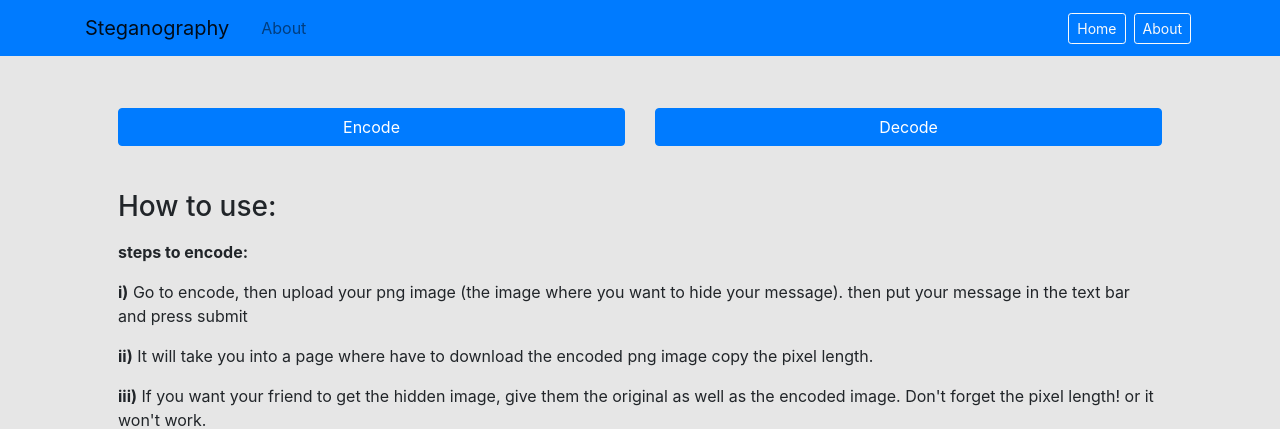
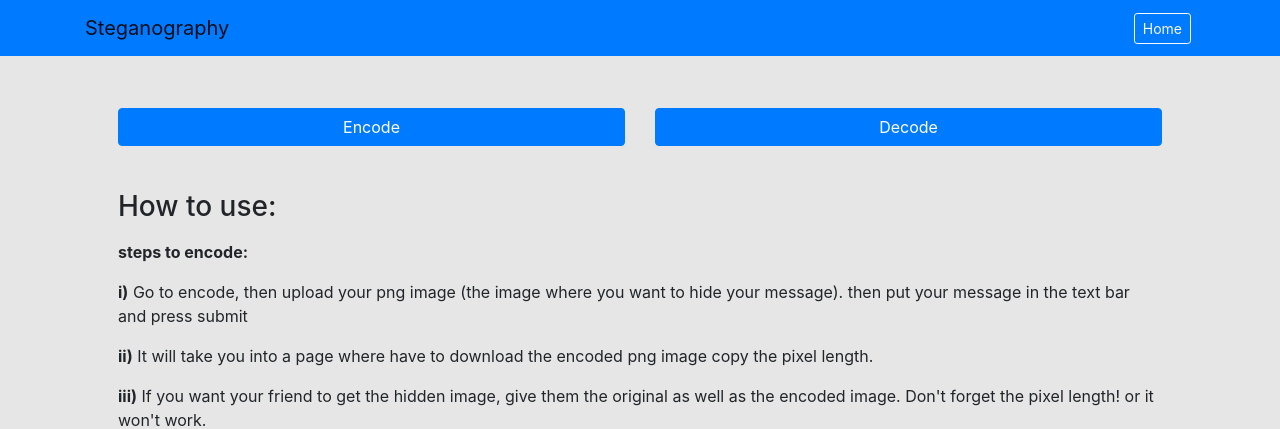
Before and after one commit to maulanaadil/Steganography, a Flask app: page / in a window 1280 px wide. Shown: the top 429 px of the page. Run offline with Flask 2, Linux system fonts and the light colour scheme; some libraries are stand-ins or nearby versions.

Commit message:
feat: delete about navigation

```diff
--- a/templates/layout.html
+++ b/templates/layout.html
@@ -101,10 +101,6 @@
             <span class="navbar-toggler-icon"></span>
           </button>
           <div class="collapse navbar-collapse" id="navbarToggle">
-            <div class="navbar-nav mr-auto">
-              <a class="nav-item nav-link" href="{{ url_for('home') }}"
-                >About</a
-              >
             </div>
             <!-- Navbar Right Side -->
             <div class="navbar-nav">
@@ -112,11 +108,6 @@
                 class="btn btn-outline-light btn-sm m-1"
                 href="{{ url_for('home') }}"
                 >Home</a
-              >
-              <a
-                class="btn btn-outline-light btn-sm m-1"
-                href="{{ url_for('home') }}"
-                >About</a
               >
             </div>
           </div>
```
Also changed, not shown: templates/dl_page.html (+0 -7 lines).
